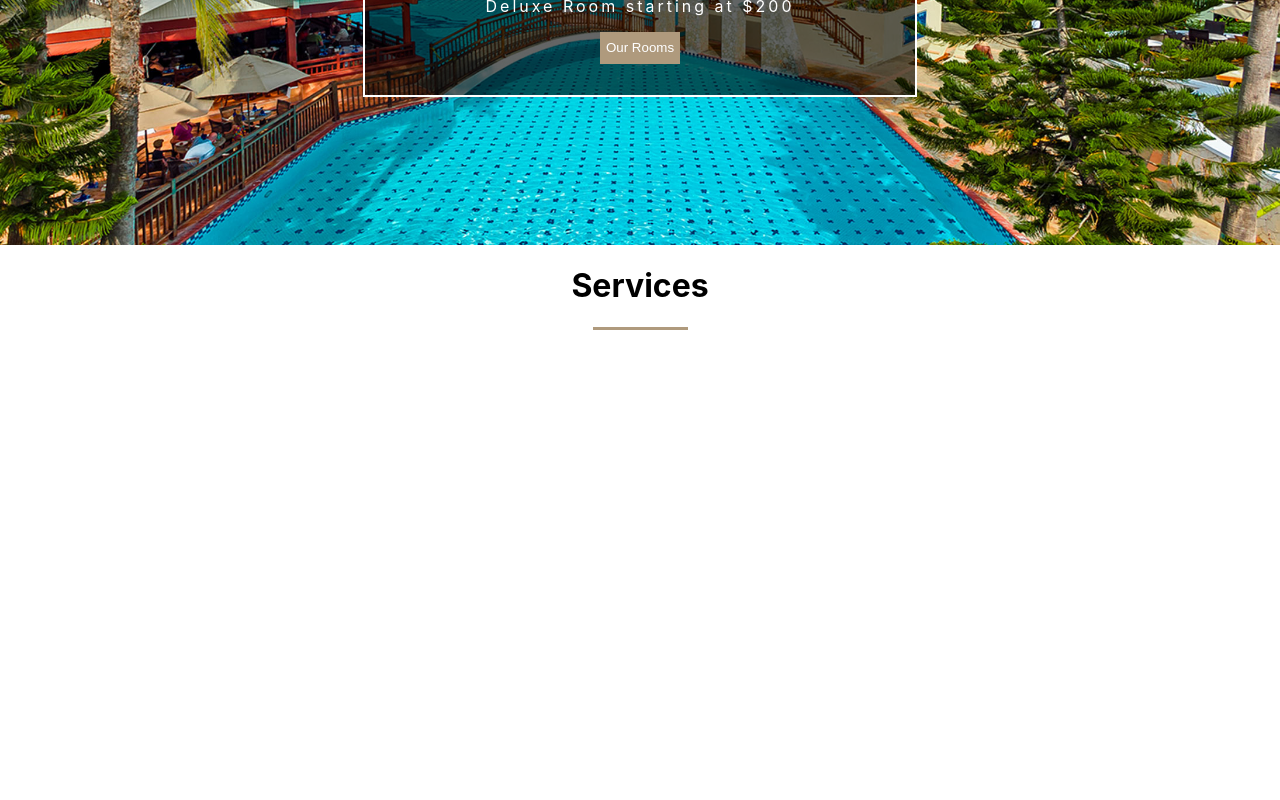
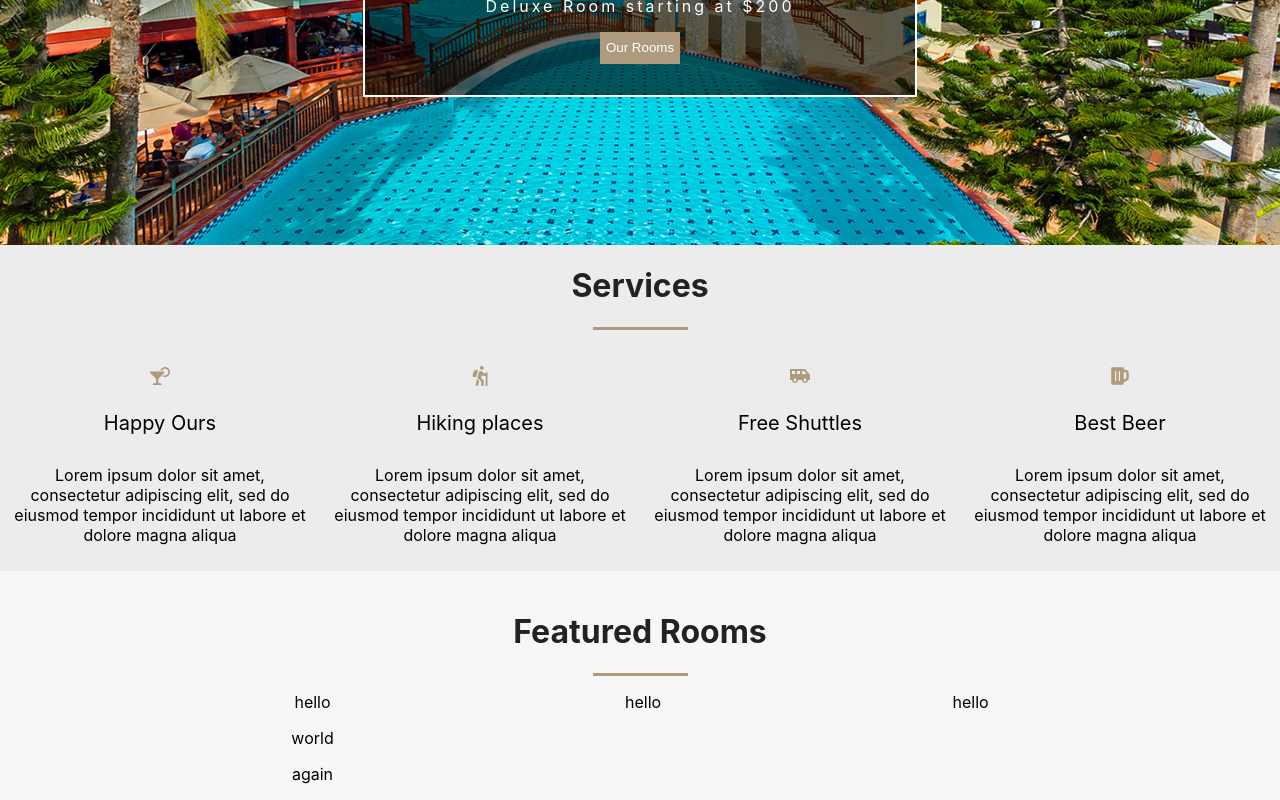
Before and after one commit to RebecaGonz/Resort-app, a React (Create React App) app in the folder client/: page /home in a window 1280 px wide. Shown: the part 583-1383 px from the top of the page. Before the commit the page ends 929 px from the top, so only its background shows below. Built offline with nearby package versions, Linux system fonts and the light colour scheme.

Commit message:
Update in Main
Changes in main.js and Hero.js , create component RoomsFeat.js

```diff
--- a/client/src/components/Hero.js
+++ b/client/src/components/Hero.js
@@ -1,9 +1,13 @@
 import React from 'react'
 import styles from './index.module.css'
 
-function Hero() {
+
+function Hero(props) {
+    var {back} = props
+
+
     return (
-        <div className={styles.heroImage}>
+        <div className={styles.heroImage} style={{ backgroundImage: `url(${back})` }}>
             <div className={styles.heroBox}>
                 <h1 className={styles.heroTitle }>Luxurius Rooms</h1>
                 <div className={styles.heroLine}></div>
--- /dev/null
+++ b/client/src/components/RoomsFeat.js
@@ -0,0 +1,31 @@
+import React, { useState } from 'react'
+import styles from '../components/index.module.css'
+
+
+function RoomsFeat(props) {
+    // const  {img, url, name, price} = props;
+    // const [rooms, setRooms]= useState([]);
+
+    return (
+        <div className={styles.stylesBack}>
+            <br></br>
+            <h1 className={styles.title}>Featured Rooms</h1>
+            <div className={styles.heroLine}></div>
+            <div className={styles.allRooms}>
+                <div className={styles.eachRoom}>
+                    <div>hello</div>
+                    <p>world</p>
+                    <p>again</p>
+                </div>
+                <div className={styles.eachRoom}>
+                    <div>hello</div>
+                </div>
+                <div className={styles.eachRoom}>
+                    <div>hello</div>
+                </div>
+            </div>
+
+        </div>
+    )
+}
+export default RoomsFeat
--- a/client/src/components/index.module.css
+++ b/client/src/components/index.module.css
@@ -110,7 +110,7 @@
 
 /*  Code for component Hero.js  */
 .heroImage {
-    background-image: url("./images/resort.JPG");
+    /* background-image: url("./images/resort.JPG"); */
     height: 500px;
     background-position: center;
     background-repeat: no-repeat;
@@ -160,3 +160,37 @@
 }
 
 /* end of Hero  */
+
+/*  Code for component Main.js  */
+
+.title{
+    color: var(--mainBlack)
+}
+.serviceBack{
+    background-color: var(--mainGrey);
+}
+.allServices{
+    display:flex;
+}
+
+.serviceItems p:first-child {
+    font-size: 20px;
+    color: var(--primaryColor);
+}
+.serviceItems p:nth-child(2) {
+    font-size: 20px;
+    font-weight:400;
+}
+.serviceItems p:nth-child(3) {
+    padding: 10px;
+    text-align: center;
+}
+/* end of Main  */
+
+.stylesBack{
+    background-color: var(--offWhite);
+}
+.allRooms{
+    display:flex;
+    justify-content: space-evenly;
+}
--- a/client/src/views/Main.js
+++ b/client/src/views/Main.js
@@ -1,47 +1,56 @@
 import React, { useState } from 'react'
 import NavBar from '../components/NavBar'
 import Hero from '../components/Hero'
+import RoomsFeat from '../components/RoomsFeat'
 import {FaCocktail, FaHiking, FaShuttleVan, FaBeer} from 'react-icons/fa'
 import styles from '../components/index.module.css'
+import background from '../components/images/resort.JPG';
 
 function Main() {
     const [services, setServices]= useState({
         services:[
             {
                 icon: <FaCocktail />,
-                title: "free cocktails",
+                title: "Happy Ours ",
                 info: "Lorem ipsum dolor sit amet, consectetur adipiscing elit, sed do eiusmod tempor incididunt ut labore et dolore magna aliqua"
             },
             {
                 icon: <FaHiking />,
-                title: "free cocktails",
+                title: "Hiking places",
                 info: "Lorem ipsum dolor sit amet, consectetur adipiscing elit, sed do eiusmod tempor incididunt ut labore et dolore magna aliqua"
             },
             {
                 icon: <FaShuttleVan />,
-                title: "free cocktails",
+                title: "Free Shuttles",
                 info: "Lorem ipsum dolor sit amet, consectetur adipiscing elit, sed do eiusmod tempor incididunt ut labore et dolore magna aliqua"
             },
             {
                 icon: <FaBeer/>,
-                title: "free cocktails",
+                title: "Best Beer",
                 info: "Lorem ipsum dolor sit amet, consectetur adipiscing elit, sed do eiusmod tempor incididunt ut labore et dolore magna aliqua"
             }
         ]
     })
+    console.log(services)
 
     return (
-        <div>
+        <div className={styles.serviceBack}>
             <NavBar/>
-            <Hero/>
+            <Hero back = {background}/>
             <div>
-                <h1>Services</h1>
+                <h1 className={styles.title}>Services</h1>
                 <div className={styles.heroLine}></div>
-                <div>
-                    <div>
-                    </div>
+                <div className = {styles.allServices}>
+                        {services.services.map((item,idx) =>
+                        <div className = {styles.serviceItems}>
+                            <p key ={idx}> {item.icon}</p>
+                            <p> {item.title}</p>
+                            <p> {item.info}</p>
+                        </div>
+                        )}
                 </div>
             </div>
+            <RoomsFeat/>
         </div>
     )
 }
```
